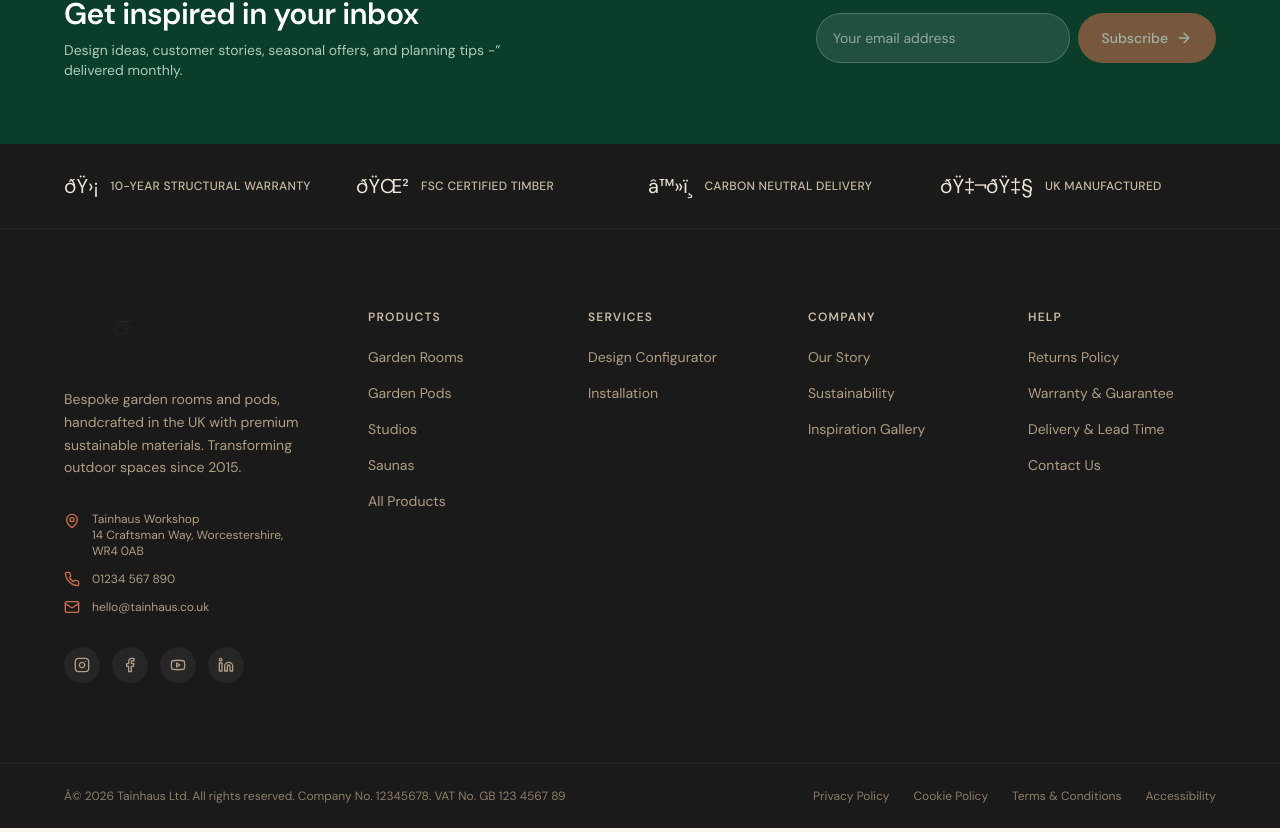
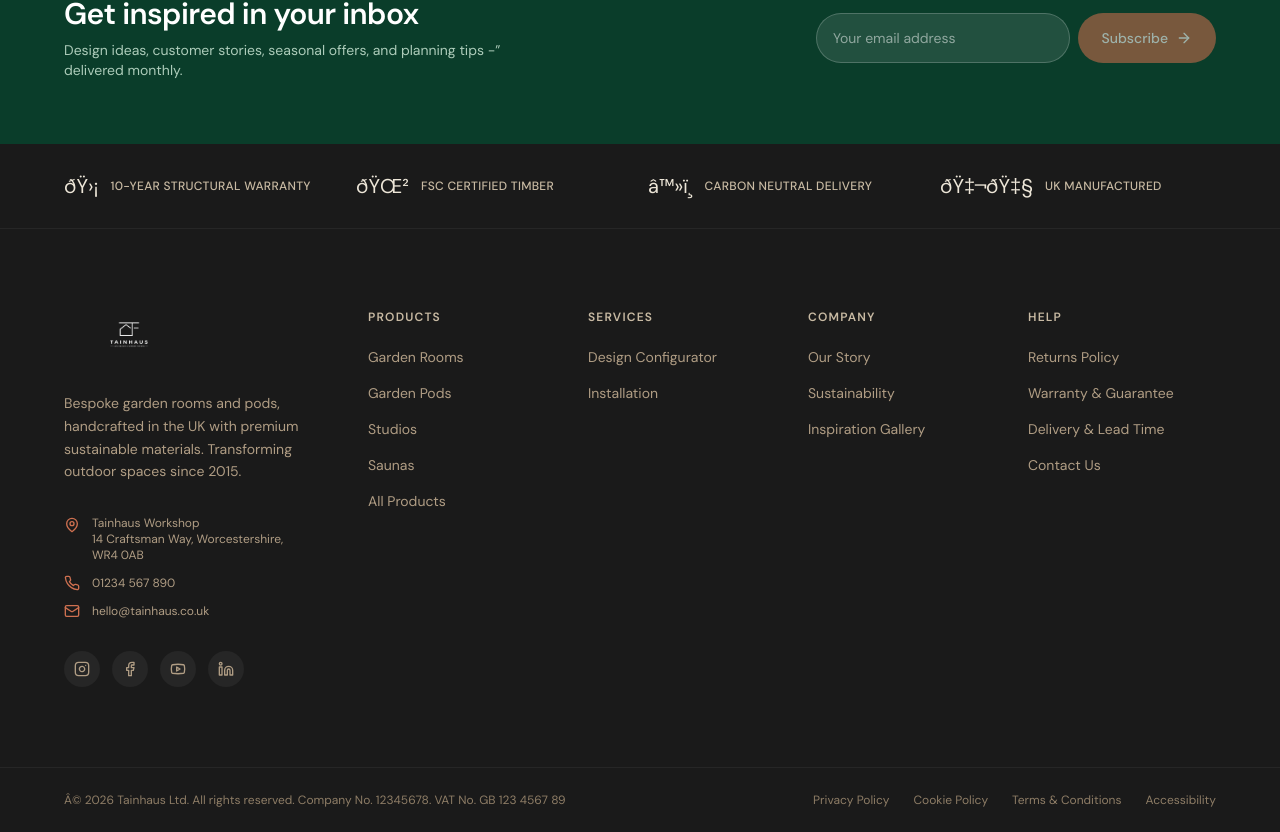
Before and after one commit to Tainhaus/2.0, a Next.js app: page / in a window 1280 px wide. Shown: the part 4847-5679 px from the top of the page. Built offline with nearby package versions, Linux system fonts and the light colour scheme; no server answers; the database is empty; a web font is replaced by a local one.

Commit message:
Fix logo variants and remove cladding attribution

```diff
--- a/src/components/shop/product-configurator.tsx
+++ b/src/components/shop/product-configurator.tsx
@@ -155,13 +155,6 @@ export function ProductConfigurator({ product }: ProductConfiguratorProps) {
               </button>
             ))}
           </div>
-          <p className="font-body text-xs text-charcoal-400 mt-3">
-            Cladding supplied by{" "}
-            <a href="https://akuwoodpanel.uk/collections/exterior-wall-cladding" target="_blank" rel="noopener noreferrer" className="text-forest-700 underline underline-offset-2 hover:text-forest-900">
-              Akuwood Panel
-            </a>
-            {" "}â€” weather-resistant composite, 25-year lifespan.
-          </p>
         </ConfigSection>
       )}
 
@@ -262,7 +255,7 @@ export function ProductConfigurator({ product }: ProductConfiguratorProps) {
           className="flex items-center justify-center gap-2 w-full py-3.5 rounded-full border-2 border-forest-800/20 text-forest-800 font-body font-medium text-sm hover:border-forest-800/40 hover:bg-forest-800/5 transition-all duration-200"
         >
           <MessageSquare className="w-4 h-4" />
-          Speak to our expert first
+          Speak to an expert first
         </a>
       </div>
 
--- a/src/components/ui/logo.tsx
+++ b/src/components/ui/logo.tsx
@@ -12,18 +12,20 @@ interface LogoProps {
 
 export function Logo({ variant = "dark", className, size = "md" }: LogoProps) {
   const sizes = {
-    sm: { width: 90,  height: 36 },
-    md: { width: 120, height: 48 },
-    lg: { width: 150, height: 60 },
+    sm: { width: 100, height: 40 },
+    md: { width: 130, height: 52 },
+    lg: { width: 160, height: 64 },
   };
 
   const s = sizes[size];
 
+  // Light variant (on dark backgrounds like hero/footer) â€” use white logo
+  // Dark variant (on light backgrounds like scrolled navbar) â€” use dark logo with mix-blend-mode
   return (
     <Link href="/" className={cn("inline-flex items-center group", className)}>
       {/* eslint-disable-next-line @next/next/no-img-element */}
       <img
-        src="/tainhaus-logo.png"
+        src={variant === "light" ? "/tainhaus-logo-dark.png" : "/tainhaus-logo.png"}
         alt="Tainhaus"
         width={s.width}
         height={s.height}
@@ -31,6 +33,8 @@ export function Logo({ variant = "dark", className, size = "md" }: LogoProps) {
           width: s.width,
           height: s.height,
           objectFit: "contain",
+          // For dark variant: multiply blend removes the grey background
+          mixBlendMode: variant === "dark" ? "multiply" : "screen",
         }}
       />
     </Link>
```
